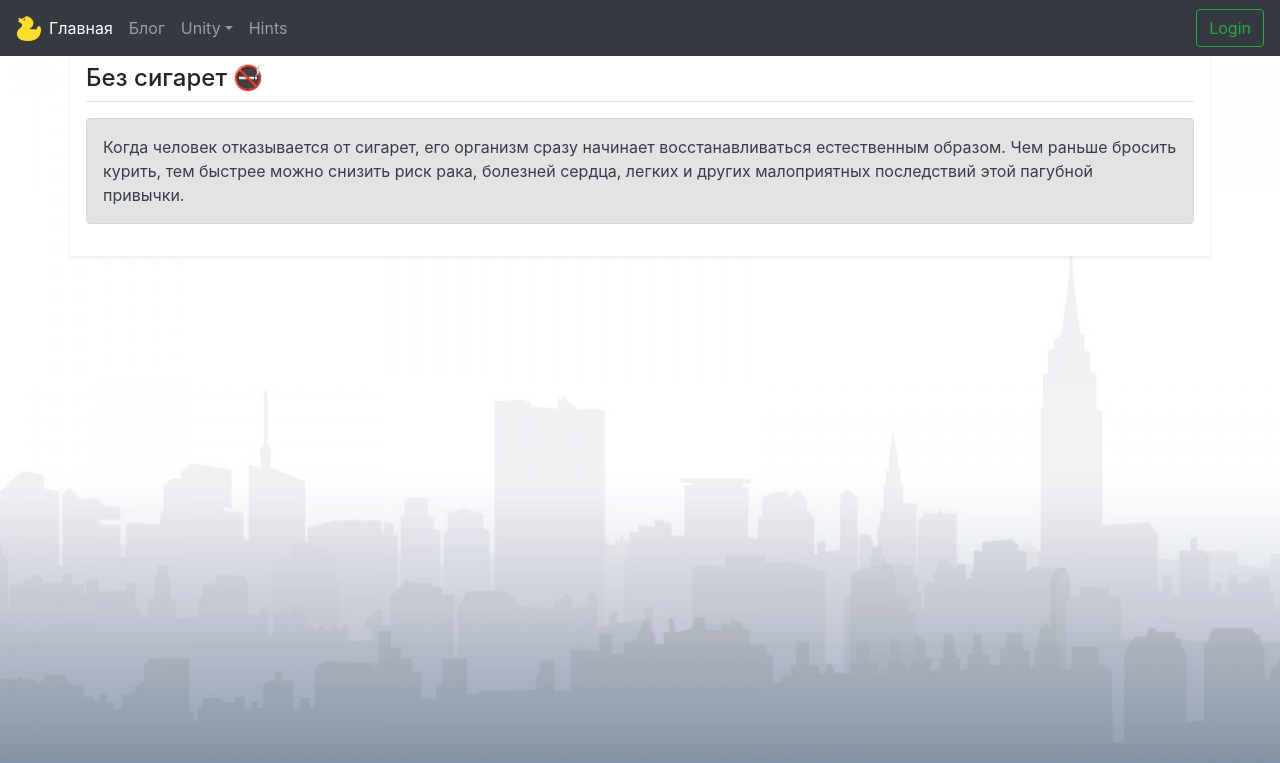
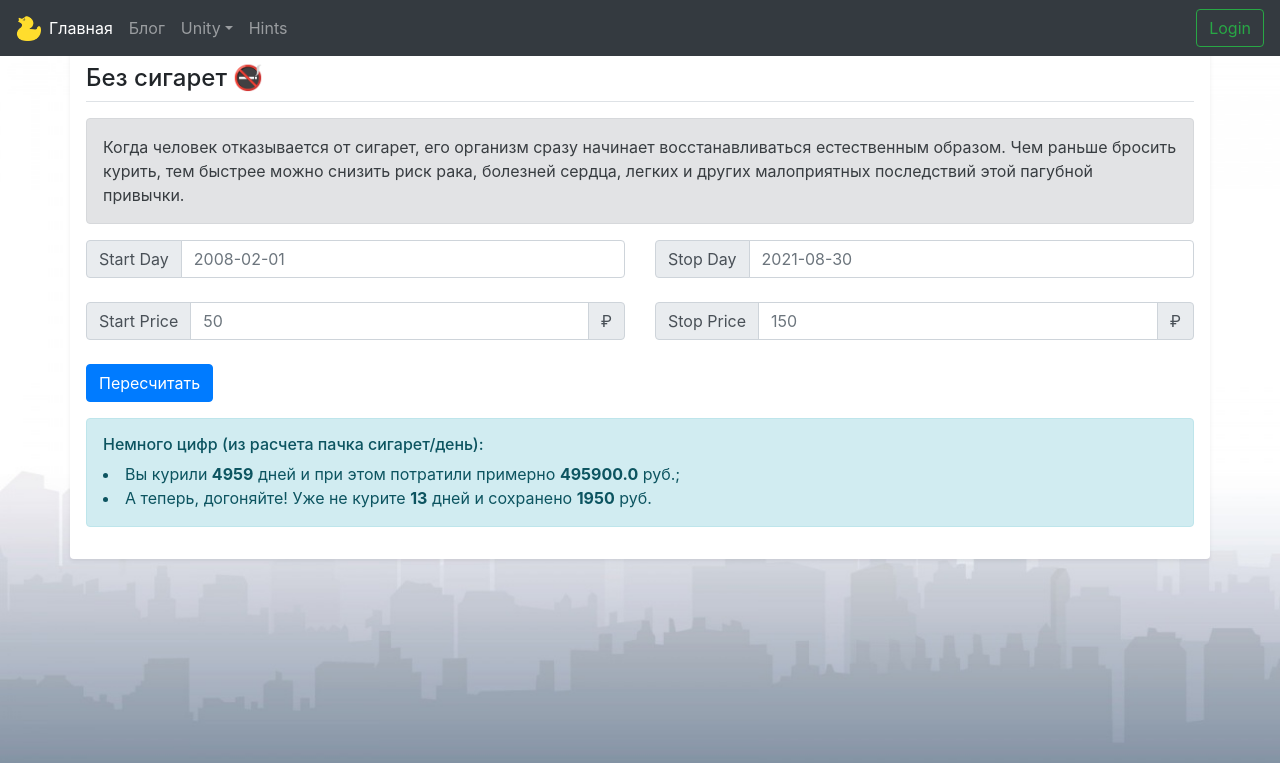
Before and after one commit to on15floor/lab15_flask, a Flask app: page /no_smoking in a window 1280 px wide. Shown: the top 763 px of the page. Run offline with Flask 2, Linux system fonts and the light colour scheme; the visitor is signed in with stand-in values (Sample User, id 1); data comes from the database, SQL or seed files in the repository; data that the repository does not hold is empty; parts of the project's set-up code (start-up, migrations or seed data) failed here and were passed over.

Commit message:
No smoking page: add some statistic at page

```diff
--- a/templates/no_smoking.html
+++ b/templates/no_smoking.html
@@ -15,27 +15,86 @@
         последствий этой пагубной привычки.
     </div>
 
+    <form method="post">
+        <div class="row">
+            <div class="col-md-6 mb-3">
+                <div class="input-group mb-2">
+                    <div class="input-group-prepend">
+                        <div class="input-group-text">Start Day</div>
+                    </div>
+                    <input type="text" class="form-control" name="in_start_day" placeholder={{data_out['time_start']}}>
+                </div>
+            </div>
+            <div class="col-md-6 mb-3">
+                <div class="input-group mb-2">
+                    <div class="input-group-prepend">
+                        <div class="input-group-text">Stop Day</div>
+                    </div>
+                    <input type="text" class="form-control" name="in_stop_day" placeholder={{data_out['time_stop']}}>
+                </div>
+            </div>
+            <div class="col-md-6 mb-3">
+                <div class="input-group mb-2">
+                    <div class="input-group-prepend">
+                        <div class="input-group-text">Start Price</div>
+                    </div>
+                    <input type="text" class="form-control" name="in_price_start" placeholder={{data_out['price_start']}}>
+                    <div class="input-group-append">
+                        <span class="input-group-text">&#8381</span>
+                    </div>
+                </div>
+            </div>
+            <div class="col-md-6 mb-3">
+                <div class="input-group mb-2">
+                    <div class="input-group-prepend">
+                        <div class="input-group-text">Stop Price</div>
+                    </div>
+                    <input type="text" class="form-control" name="in_price_stop" placeholder={{data_out['price_stop']}}>
+                    <div class="input-group-append">
+                        <span class="input-group-text">&#8381</span>
+                    </div>
+                </div>
+            </div>
+        </div>
+        <button type="submit" class="btn btn-primary">Пересчитать</button>
+    </form>
+
+    <div class="my-3 p-3 pt-3 alert alert-info" role="alert">
+        <h6>Немного цифр (из расчета пачка сигарет/день):</h6>
+        <li>Вы курили <strong>{{data_out['days_smoking']}}</strong> дней и при этом потратили примерно
+            <strong>{{data_out['money_spent']}}</strong> руб.;
+        </li>
+        <li>А теперь, догоняйте! Уже не курите <strong>{{data_out['days_no_smoking']}}</strong> дней и сохранено
+            <strong>{{data_out['money_saved']}}</strong> руб.
+        </li>
+    </div>
+
     <div class="row row-cols-1 row-cols-md-3">
         {% for el in no_smoking_db %}
         <div class="col mb-4">
-        <div class="card h-100">
-            <div class="card-body">
-                <h6 class="card-title">{{ el.name }} ({{ el.time_descr }})</h6>
-                <p class="small text-muted">{{ el.text }}</p>
-                <div class="progress" style="height: 10px;">
-                    {% if data_out['time_stop']|percent_left(el.time) == 100 %}
-                    <div class="progress-bar bg-success" role="progressbar" style="width: 100%"></div>
-                    {% else %}
-                    <div class="progress-bar bg-danger" role="progressbar"
-                         style="width: {{ data_out['time_stop']|percent_left(el.time) }}%">
-                        {{ data_out['time_stop']|percent_left(el.time) }}%
+            {% if data_out['time_stop']|percent_left(el.time) == 100 %}
+            <div class="card h-100 border-primary">
+                <div class="card-body"> <h6 class="card-title">{{ el.name }} ({{ el.time_descr }})</h6>
+                    <p class="small text-muted">{{ el.text }}</p>
+                    <div class="progress" style="height: 5px;">
+                        <div class="progress-bar bg-success" role="progressbar" style="width: 100%"></div>
                     </div>
-                    {% endif %}
                 </div>
             </div>
+            {% else %}
+            <div class="card h-100 border-warning">
+                <div class="card-body"> <h6 class="card-title">{{ el.name }} ({{ el.time_descr }})</h6>
+                    <p class="small text-muted">{{ el.text }} <strong>(~{{ data_out['time_stop']|percent_left(el.time) }}%)</strong></p>
+                    <div class="progress" style="height: 5px;">
+                        <div class="progress-bar bg-danger" role="progressbar"
+                             style="width: {{ data_out['time_stop']|percent_left(el.time) }}%">
+                        </div>
+                    </div>
+                </div>
+            </div>
+            {% endif %}
         </div>
-        </div>
-         {% endfor %}
+        {% endfor %}
     </div>
 
 
--- a/views/no_smoking.py
+++ b/views/no_smoking.py
@@ -6,39 +6,46 @@ from app import app
 from models import NoSmoking
 
 
-@app.route('/no_smoking', methods=['POST', 'GET'])
-def no_smoking():
-    """ Страница. Для тех кто бросил курить """
-    # Постоянные
-    time_start = '2008-02-01'
-    time_stop = '2021-08-30'
-    price_start = 50
-    price_stop = 150
-
-    # Время
+def build_collection(time_start: str, time_stop: str, price_start: int, price_stop: int) -> dict:
+    """Собираем статистику в коллекцию для передачи в шаблон"""
     time_start = datetime.strptime(time_start, '%Y-%m-%d')
     time_stop = datetime.strptime(time_stop, '%Y-%m-%d')
     time_now = datetime.now()
 
-    # Расчеты статистики
     days_smoking = time_stop - time_start
     days_no_smoking = time_now - time_stop
     price_avg = (price_start + price_stop) / 2
     money_spent = days_smoking.days * price_avg
     money_saved = days_no_smoking.days * price_stop
 
-    data_out = {
+    return {
         'time_start': time_start.strftime('%Y-%m-%d'),
         'time_stop': time_stop.strftime('%Y-%m-%d'),
         'time_now': time_now.strftime('%Y-%m-%d'),
         'days_smoking': days_smoking.days,
         'days_no_smoking': days_no_smoking.days,
+        'price_start': price_start,
+        'price_stop': price_stop,
         'price_avg': price_avg,
         'money_spent': money_spent,
         'money_saved': money_saved,
     }
 
-    # БД
+
+@app.route('/no_smoking', methods=['POST', 'GET'])
+def no_smoking():
+    """ Страница. Для тех кто бросил курить """
+    data_out = {}
     no_smoking_db = NoSmoking.query.order_by(NoSmoking.id)
 
+    if request.method == 'GET':
+        data_out = build_collection('2008-02-01', '2021-08-30', 50, 150)
+
+    if request.method == 'POST':
+        time_start = request.form['in_start_day']
+        time_stop = request.form['in_stop_day']
+        price_start = int(request.form['in_price_start'])
+        price_stop = int(request.form['in_price_stop'])
+        data_out = build_collection(time_start, time_stop, price_start, price_stop)
+
     return render_template('no_smoking.html', data_out=data_out, no_smoking_db=no_smoking_db)
```
